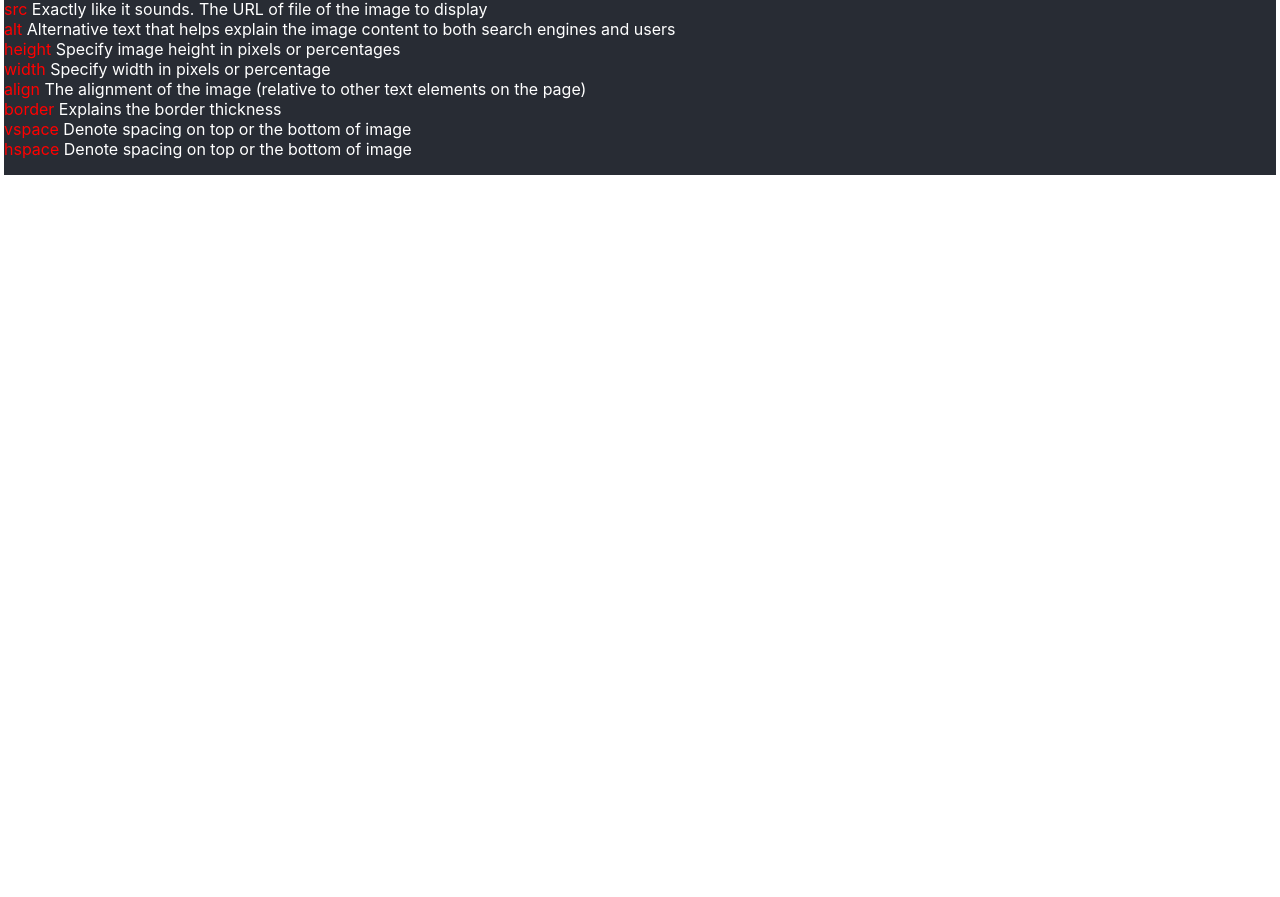
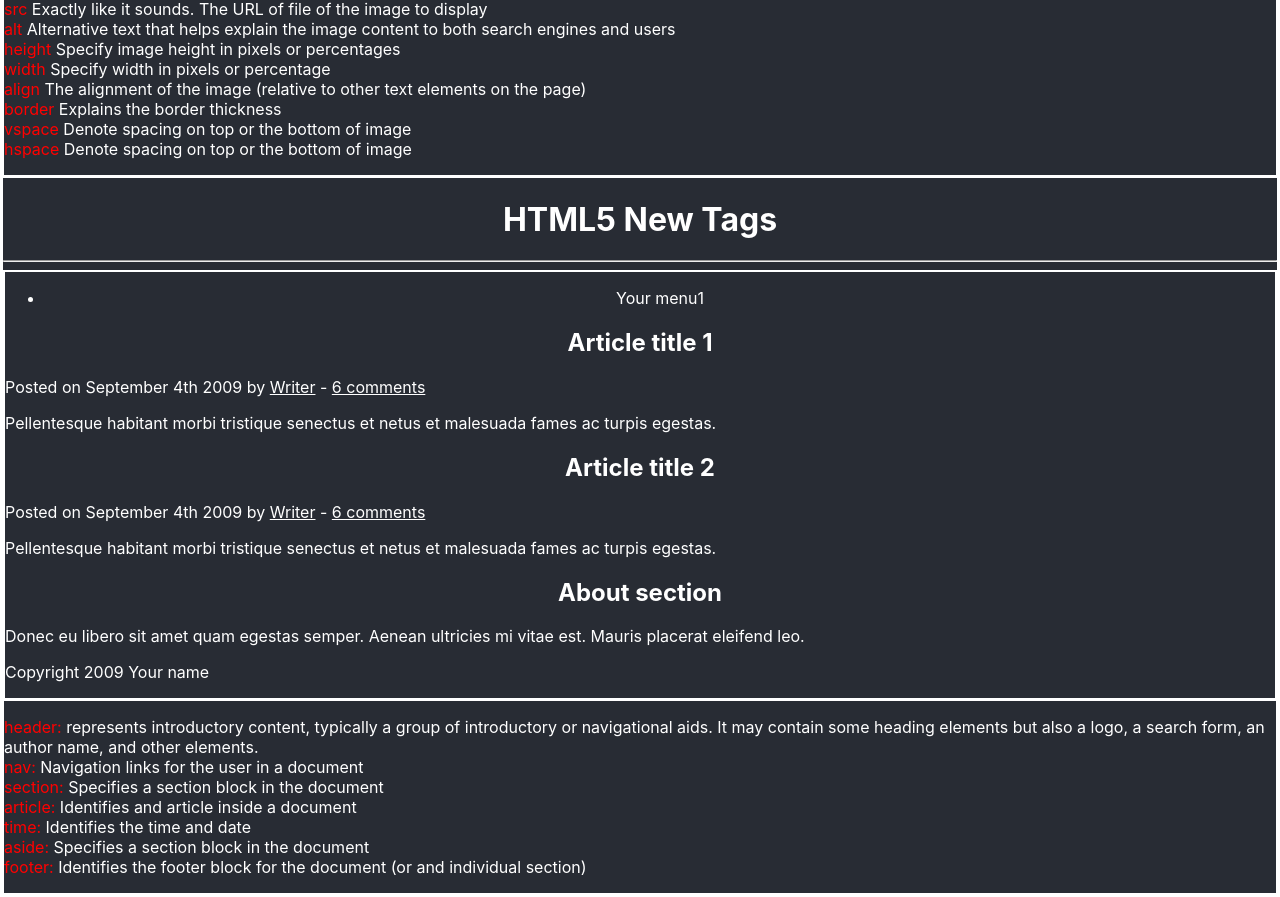
Before and after one commit to cjimenez-tiempodev/hello-world, a React (Create React App) app in the folder App/front-review/: page / in a window 1280 px wide. Shown: the part 2028-2925 px from the top of the page. Before the commit the page ends 2207 px from the top, so only its background shows below. Built offline with nearby package versions, Linux system fonts and the light colour scheme.

Commit message:
App: add semantic tags, definition and examples

```diff
--- a/App/front-review/src/App.css
+++ b/App/front-review/src/App.css
@@ -29,6 +29,10 @@
   margin: 20px 10px;
 }
 
+.semantic {
+  width: 100%;
+}
+
 img {
   width: inherit;
 }
@@ -40,3 +44,8 @@
 a:visited {
   color: gray;
 }
+
+/*To secure correct behavior in older browsers*/
+article, aside, footer, header, nav, section {
+  display:block;
+}
--- a/App/front-review/src/App.js
+++ b/App/front-review/src/App.js
@@ -1,5 +1,5 @@
 import React, { Component } from 'react';
-import {DocumentStructure, TextFormat, Links, ImagesFormat} from './html/common/index';
+import {DocumentStructure, TextFormat, Links, ImagesFormat, NewHTML5} from './html/common/index';
 import './App.css';
 
 class App extends Component {
@@ -10,6 +10,7 @@
         <TextFormat />
         <Links />
         <ImagesFormat />
+        <NewHTML5 />
       </div>
     );
   }
--- a/App/front-review/src/html/common/constDefinitions.js
+++ b/App/front-review/src/html/common/constDefinitions.js
@@ -40,6 +40,29 @@
   border: 'Explains the border thickness',
   vspace: 'Denote spacing on top or the bottom of image',
   hspace: 'Denote spacing on top or the bottom of image',
+
+  header: 'represents introductory content, typically a group of introductory or navigational aids. It may contain some heading elements but also a logo, a search form, an author name, and other elements.',
+  footer: 'Identifies the footer block for the document (or and individual section)',
+  main: 'Describes the main content of a document',
+  article: 'Identifies and article inside a document',
+  aside: 'Specifies a section block in the document',
+  section: 'Specifies a section block in the document',
+  details: 'Describes additional fact or information that the user can view or hide',
+  dialog: 'A dialog box or window',
+  figcaption: 'The <figure> element caption that helps describes the figure',
+  figure: 'An independent content block featuring diagrams, photos, illustrations or more',
+  mark: 'Displays a portion of highlighted text within the page content',
+  nav: 'Navigation links for the user in a document',
+  menuitem: 'The specific menu item that a user can raise from a popup',
+  meter: 'Describes the scalar measurement within a known array',
+  progress: 'Displays the progress of a task, usually used for progress bar',
+  rp: 'Displays text within browsers that do not support ruby annotations',
+  rt: 'Displays East Asian typography character detail',
+  ruby: 'Describes a Ruby annotation for East Asian typography',
+  summary: 'Contains a visible heading for a <details> element',
+  bdi: 'Helps you format part of the text in a different direction from other text',
+  time: 'Identifies the time and date',
+  wbr: 'A line-break within the content',
 };
 
 export default html5;
--- a/App/front-review/src/html/common/index.js
+++ b/App/front-review/src/html/common/index.js
@@ -2,6 +2,7 @@
 import TextFormat from './textFormat';
 import Links from './links';
 import ImagesFormat from './images';
+import NewHTML5 from './newHTML5';
 
 export default DocumentStructure;
-export {DocumentStructure, TextFormat, Links, ImagesFormat};
+export {DocumentStructure, TextFormat, Links, ImagesFormat, NewHTML5};
--- /dev/null
+++ b/App/front-review/src/html/common/newHTML5.js
@@ -0,0 +1,71 @@
+import React from 'react';
+import html5 from './constDefinitions';
+
+function NewHTML5(props) {
+  return (
+    <div className = "document">
+    <h1>HTML5 New Tags</h1>
+    <hr />
+
+    <div className="example">
+
+      <div className="semantic">
+
+      <header>
+    		<nav>
+    			<ul>
+    				<li>Your menu1</li>
+    			</ul>
+    		</nav>
+    	</header>
+
+	    <section>
+
+  		<article>
+  			<header>
+  				<h2>Article title 1</h2>
+  				<p>Posted on <time datetime="2009-09-04T16:31:24+02:00">September 4th 2009</time> by <a href="ref">Writer</a> - <a href="#comments">6 comments</a></p>
+  			</header>
+  			<p>Pellentesque habitant morbi tristique senectus et netus et malesuada fames ac turpis egestas.</p>
+  		</article>
+
+  		<article>
+  			<header>
+  				<h2>Article title 2</h2>
+  				<p>Posted on <time datetime="2009-09-04T16:31:24+02:00">September 4th 2009</time> by <a href="ref">Writer</a> - <a href="#comments">6 comments</a></p>
+  			</header>
+  			<p>Pellentesque habitant morbi tristique senectus et netus et malesuada fames ac turpis egestas.</p>
+  		</article>
+
+	    </section>
+
+    	<aside>
+    		<h2>About section</h2>
+    		<p>Donec eu libero sit amet quam egestas semper. Aenean ultricies mi vitae est. Mauris placerat eleifend leo.</p>
+    	</aside>
+
+    	<footer>
+    		<p>Copyright 2009 Your name</p>
+    	</footer>
+
+      </div>
+
+      </div>
+
+      <div>
+        <p>
+          <span>header: </span>{html5.header}<br/>
+          <span>nav: </span>{html5.nav}<br/>
+          <span>section: </span>{html5.section}<br/>
+          <span>article: </span>{html5.article}<br/>
+          <span>time: </span>{html5.time}<br/>
+          <span>aside: </span>{html5.aside}<br/>
+          <span>footer: </span>{html5.footer}
+        </p>
+      </div>
+
+    </div>
+  );
+}
+
+export default NewHTML5;
```
Also changed, not shown: 2 other files (tests, documents, lock files or other folders).
